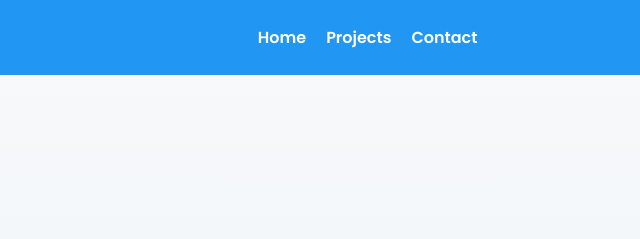
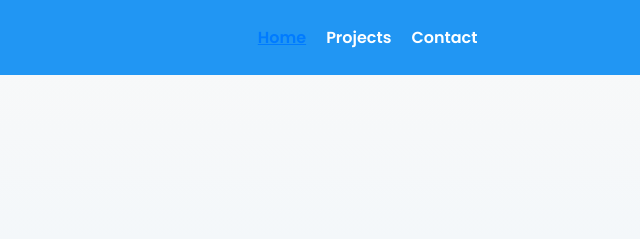
Before and after one commit to 1Agahan1/hanprac, a plain HTML site: page index.html in a window 1280 px wide. Shown: the top 239 px of the page, 275-915 px from the left. Drawn offline with Linux system fonts and the light colour scheme; a web font is replaced by a local one.

Commit message:
Update portfolio.css

```diff
--- a/portfolio.css
+++ b/portfolio.css
@@ -95,3 +95,7 @@ footer p {
   margin: 0;
   font-size: 0.9rem;
 }
+.active {
+  font-weight: bold;
+  color: #007bff;
+  text-decoration: underline;
```
